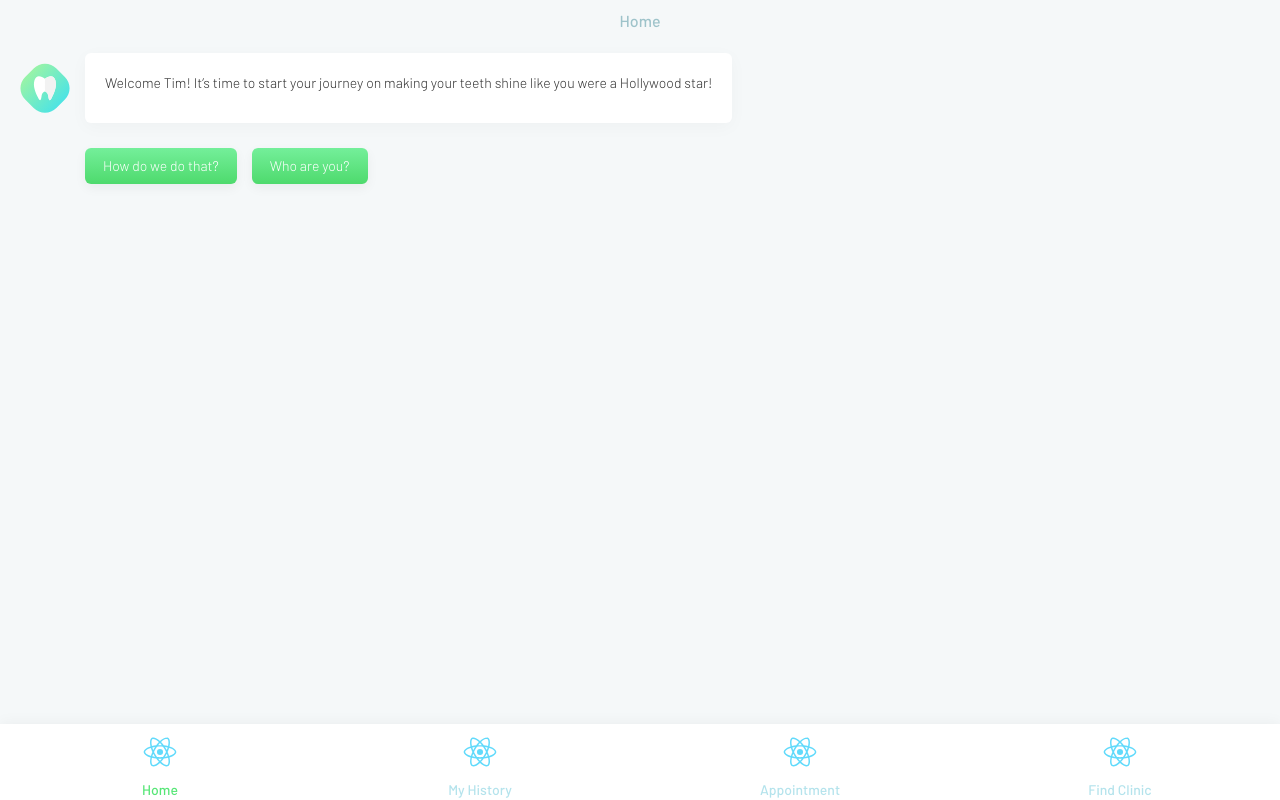
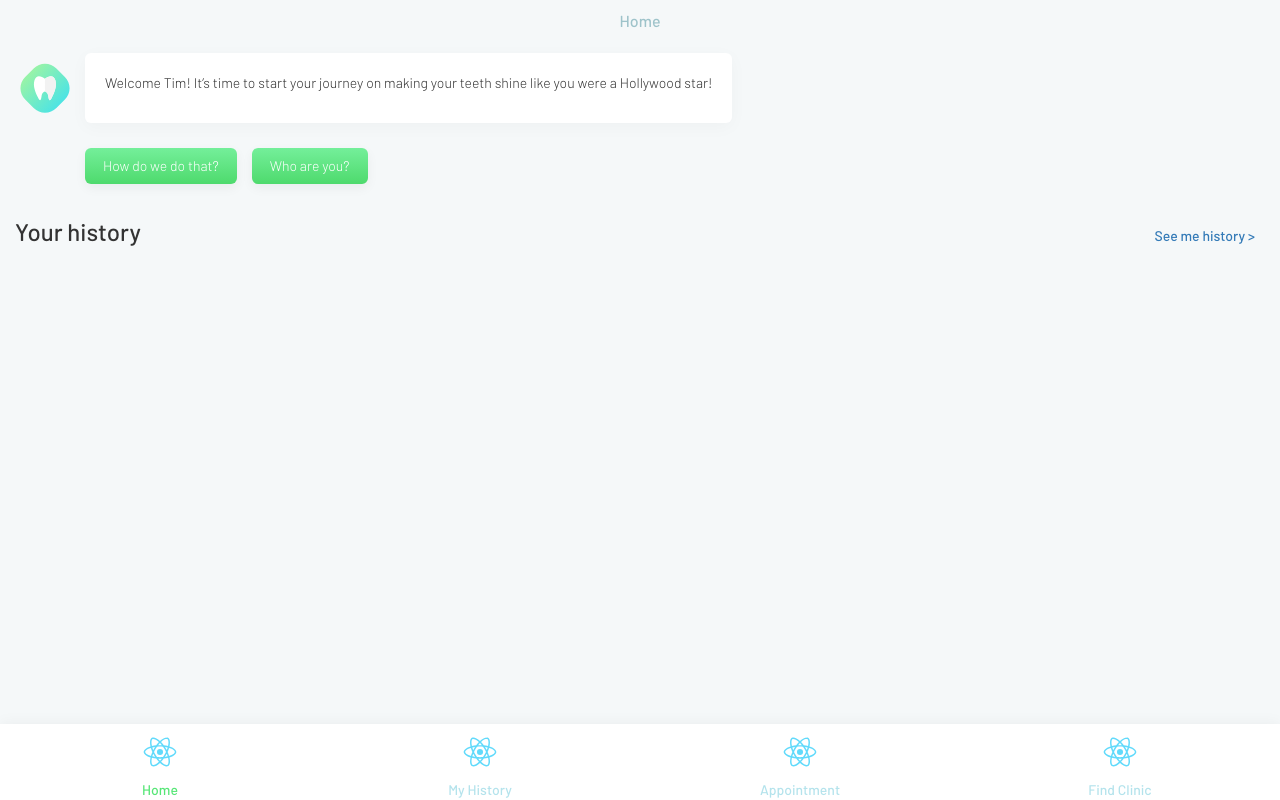
Before and after one commit to vlukashov/dennis, a React (Create React App) app: page / in a window 1280 px wide. Built offline with nearby package versions, Linux system fonts and the light colour scheme.

Commit message:
add sub section

```diff
--- a/src/routes/home/Home.css
+++ b/src/routes/home/Home.css
@@ -5,3 +5,13 @@
 .Home-chat-replies {
     padding: 15px 25px 15px 85px;
 }
+
+.Home-subheader {
+    display: flex;
+    align-items: baseline;
+    padding: 0 25px 0 15px;
+}
+
+.Home-subheader-title {
+    flex: 1;
+}
--- a/src/routes/home/Home.js
+++ b/src/routes/home/Home.js
@@ -1,4 +1,5 @@
 import React, { Component } from 'react';
+import { Link } from 'react-router-dom';
 import { Button } from 'react-bootstrap';
 import './Home.css';
 
@@ -7,6 +8,15 @@ import ChatMessage from '../../components/chat-message/ChatMessage';
 
 class Home extends Component {
   render() {
+    const SubSection = (props) => {
+      return (
+        <div className="Home-subheader">
+          <h3 className="Home-subheader-title">{props.title}</h3>
+          <Link to={props.to}>{props.subtitle}</Link>
+        </div>
+      );
+    };
+
     return (
       <div className="Home">
         <Header title="Home" />
@@ -17,6 +27,7 @@ class Home extends Component {
           <Button>How do we do that?</Button>
           <Button>Who are you?</Button>
         </div>
+        <SubSection title="Your history" subtitle="See me history >" to="/my-history" />
       </div>
     );
   }
```
